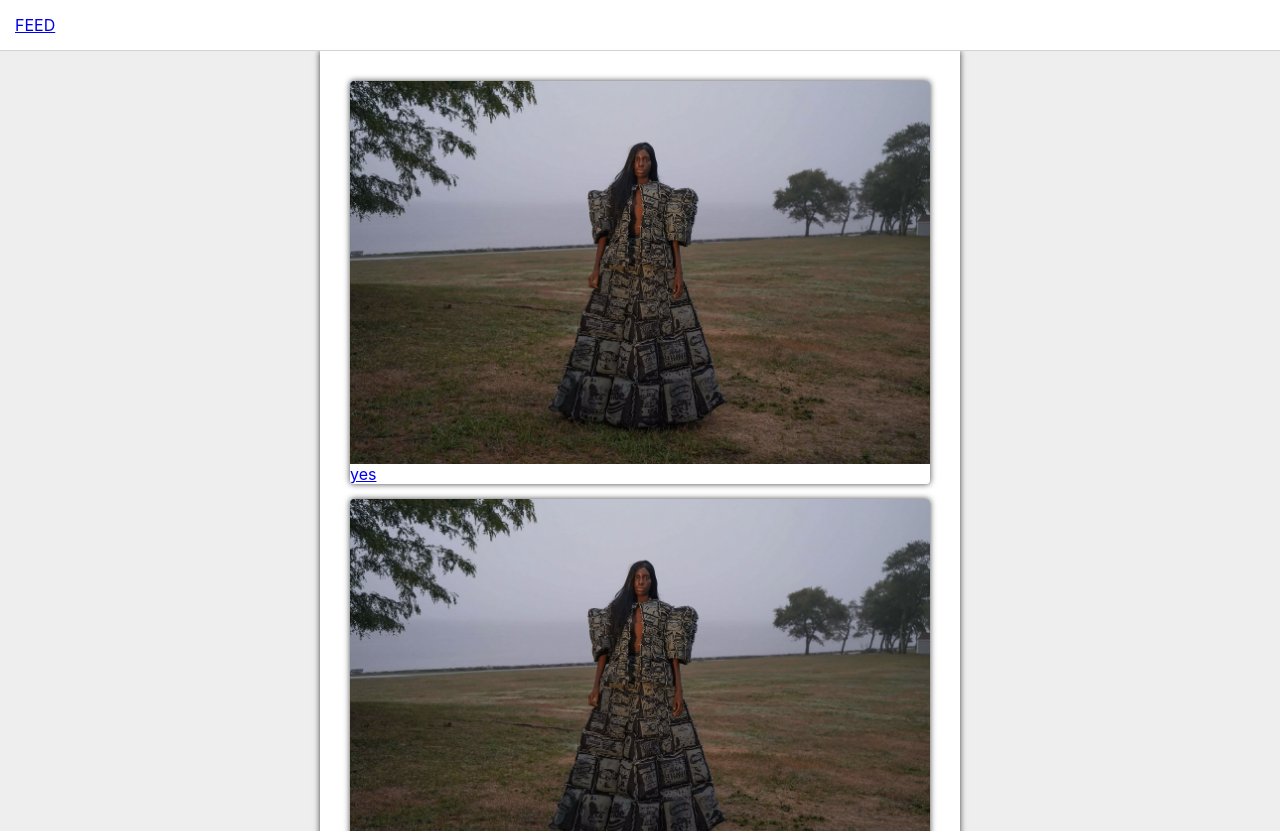
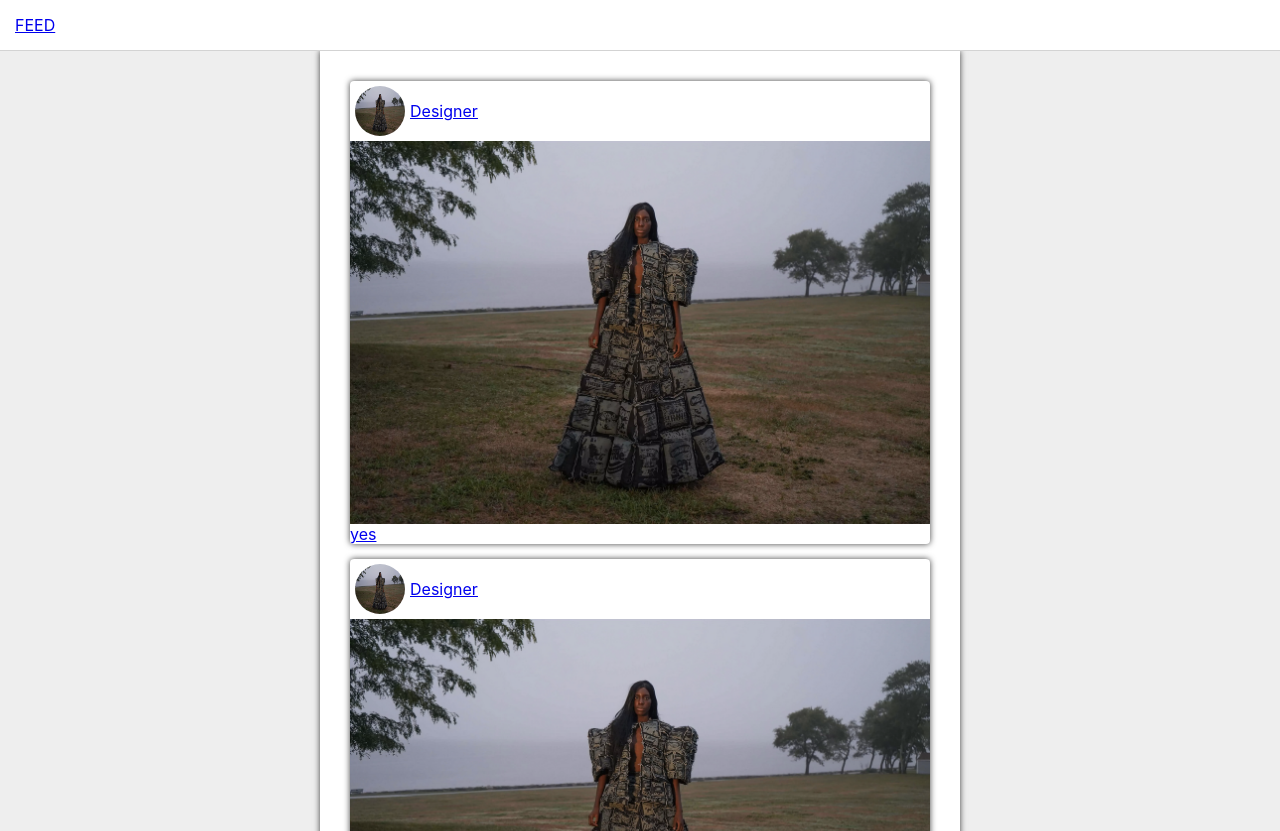
Before and after one commit to RyanMaciel/swatchdeck-frontend, a React (Create React App) app: page /feed in a window 1280 px wide. Built offline with nearby package versions, Linux system fonts and the light colour scheme.

Commit message:
Improvements on feed page

```diff
--- a/src/common/DesignerItemThumb.module.css
+++ b/src/common/DesignerItemThumb.module.css
@@ -7,3 +7,13 @@
     display: flex;
     flex-direction: column;
 }
+#profileHeader{
+    display: flex;
+    align-items: center;
+}
+#designerProfileImage{
+    height: 50px;
+    width: 50px;
+    border-radius: 50%;
+    margin: 5px;
+}
--- a/src/common/DesignerItemThumb.tsx
+++ b/src/common/DesignerItemThumb.tsx
@@ -5,13 +5,24 @@ import { Link } from "react-router-dom";
 type DesignerItemThumbProps = {
     img: any,
     title: string,
-    className?: string
+    className?: string,
+    includeDesigner?: boolean,
+    designerImg?: any
 }
 
-function DesignerItemThumb({img, title}:DesignerItemThumbProps) {
+function DesignerItemThumb({img, title, includeDesigner=false, designerImg}:DesignerItemThumbProps) {
   return (
     <Link to="/">
         <div id={styles.card}>
+            {includeDesigner &&
+              <Link to="/designer">
+
+                <div id={styles.profileHeader}>
+                  <img id={styles.designerProfileImage} src={designerImg}/>
+                  Designer
+                </div>
+              </Link>
+            }
             <img src={img}/>
             <div>
                 {title}
--- /dev/null
+++ b/src/pages/Designer/Designer.module.css
@@ -0,0 +1,6 @@
+#outerContainer{
+  margin: 3vw 10vw;
+}
+.marginDivider{
+  margin: 4vh;
+}
--- a/src/pages/Designer/Designer.tsx
+++ b/src/pages/Designer/Designer.tsx
@@ -3,16 +3,20 @@ import Paper from '../../common/Paper';
 import HeaderToolbar from '../../common/HeaderToolbar';
 import DesignerProfile from './DesignerProfile';
 import DesignerItemsView from './DesignerItemsView'
+import styles from './Designer.module.css';
 
 function Designer() {
   return (
     <HeaderToolbar>
+      <div id={styles.outerContainer}>
       <Paper>
         <DesignerProfile/>
       </Paper>
+      <div className={styles.marginDivider}></div>
       <Paper>
         <DesignerItemsView/>
       </Paper>
+      </div>
     </HeaderToolbar>
   );
 }
--- a/src/pages/Feed/Feed.module.css
+++ b/src/pages/Feed/Feed.module.css
@@ -4,6 +4,12 @@
     flex-direction: column;
     margin: auto;
 }
-#feedItemContainer{
+.feedEntryContainer{
     margin: 15px;
 }
+.feedItemContainer{
+
+}
+.feedTextContainer{
+
+}
--- a/src/pages/Feed/Feed.tsx
+++ b/src/pages/Feed/Feed.tsx
@@ -6,18 +6,73 @@ import img from '../Item/image1.png';
 import styles from './Feed.module.css';
 
 function Designer() {
-    let thumbData:[any, string][] = [[img, 'yes'], [img, 'something else'], [img, 'the final thing'],
-      [img, 'jk this is the final thing'], [img, ' thing']]
+  type FeedContents = {
+    image?: any,
+    text: string,
+  }
+  type FeedItem = {
+    type: string;
+    contents: FeedContents;
+  };
+  let multitypeData:FeedItem[] = [
+    {
+      type: 'item',
+      contents:{
+        image: img,
+        text: 'yes'
+      }
+    },
+    {
+      type: 'item',
+      contents:{
+        image: img,
+        text: 'something else'
+      }
+    },
+    {
+      type: 'item',
+      contents:{
+        image: img,
+        text: 'the final thing'
+      }
+    },
+    {
+      type: 'item',
+      contents:{
+        image: img,
+        text: 'jk this is the final thing'
+      }
+    },
+    {
+      type: 'text',
+      contents:{
+        text: 'This is a very cool but also long text post about how things are super cool and i want to post them yuh.'
+      }
+    }
+  ]
+
   return (
     <HeaderToolbar>
       <div id={styles.feedContainer}>
         <Paper style={{margin: 0}}>
-          {thumbData.map((item)=>{
+          {multitypeData.map((item:FeedItem, index)=>{
             return (
-              <div id={styles.feedItemContainer}>
-                <DesignerItemThumb img={item[0]} title={item[1]}/>
+              <div className={styles.feedEntryContainer} key={index}>
+                {item.type === 'item' &&
+                  <div className={styles.feedItemContainer}>
+                    <DesignerItemThumb img={item.contents.image} title={item.contents.text} includeDesigner={true} designerImg={img}/>
+                  </div>
+                }
+                {item.type === 'text' &&
+                  <Paper>
+                    <div className={styles.feedTextContainer} key={index}>
+                      {item.contents.text}
+                    </div>
+                  </Paper>
+                }
               </div>
             )
+
           })}
         </Paper>
       </div>
```
Also changed, not shown: 1 other file (tests, documents, lock files or other folders).
